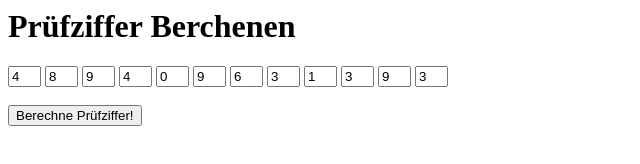
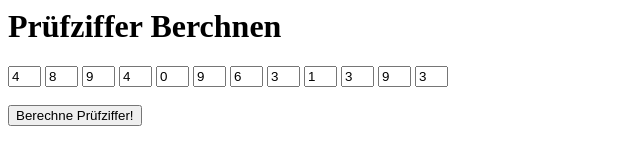
Before and after one commit to GlasderDamian/Prufziffer-EAN, a plain HTML site: page index.html in a window 1280 px wide. Shown: the full height of the page, 0-640 px from the left. Drawn offline with Linux system fonts and the light colour scheme.

Commit message:
Update index.html

```diff
--- a/index.html
+++ b/index.html
@@ -41,7 +41,7 @@
 	</head>
 
 	<body>
-		<h1>Prüfziffer Berchenen</h1>
+		<h1>Prüfziffer Berchnen</h1>
 		<input id="idZahl1" type="text" maxlength="1" size="1" value ="4">
 		<input id="idZahl2" type="text" maxlength="1" size="1" value ="8">
 		<input id="idZahl3" type="text" maxlength="1" size="1" value ="9">
```
